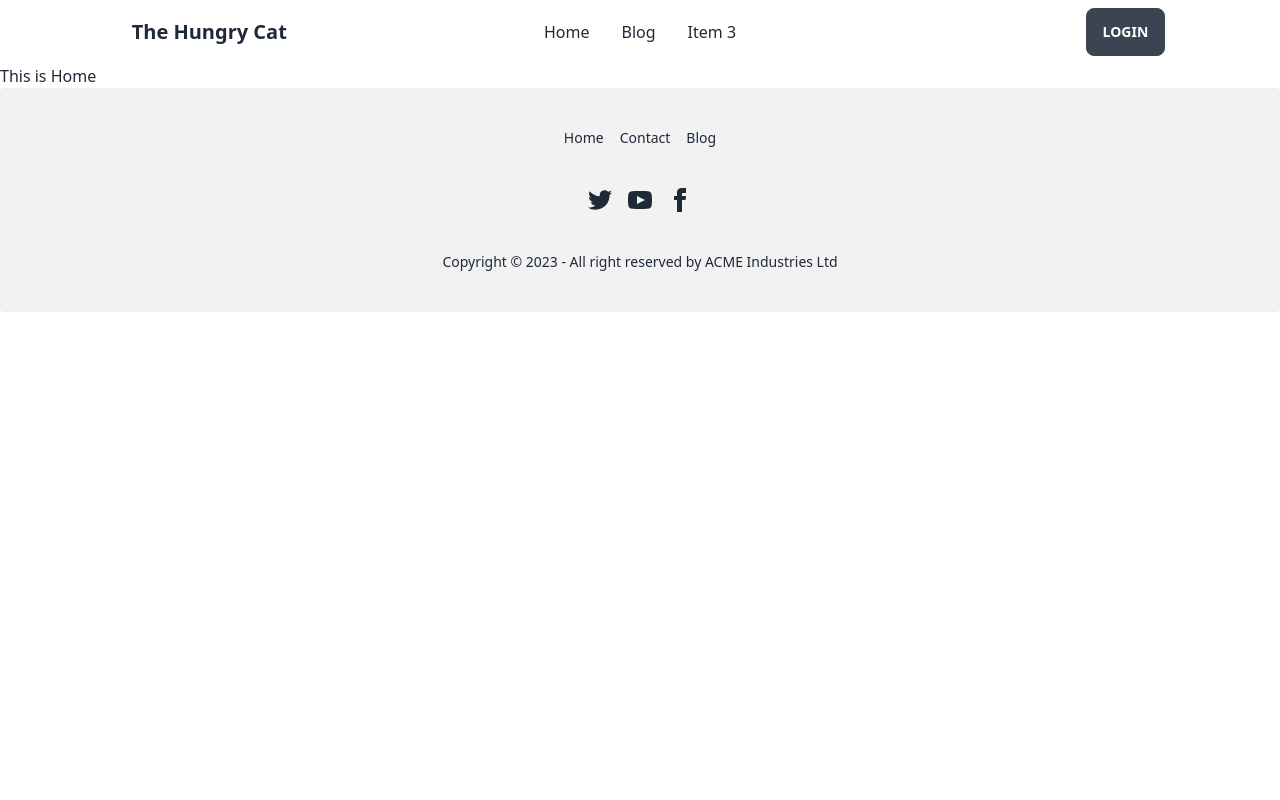
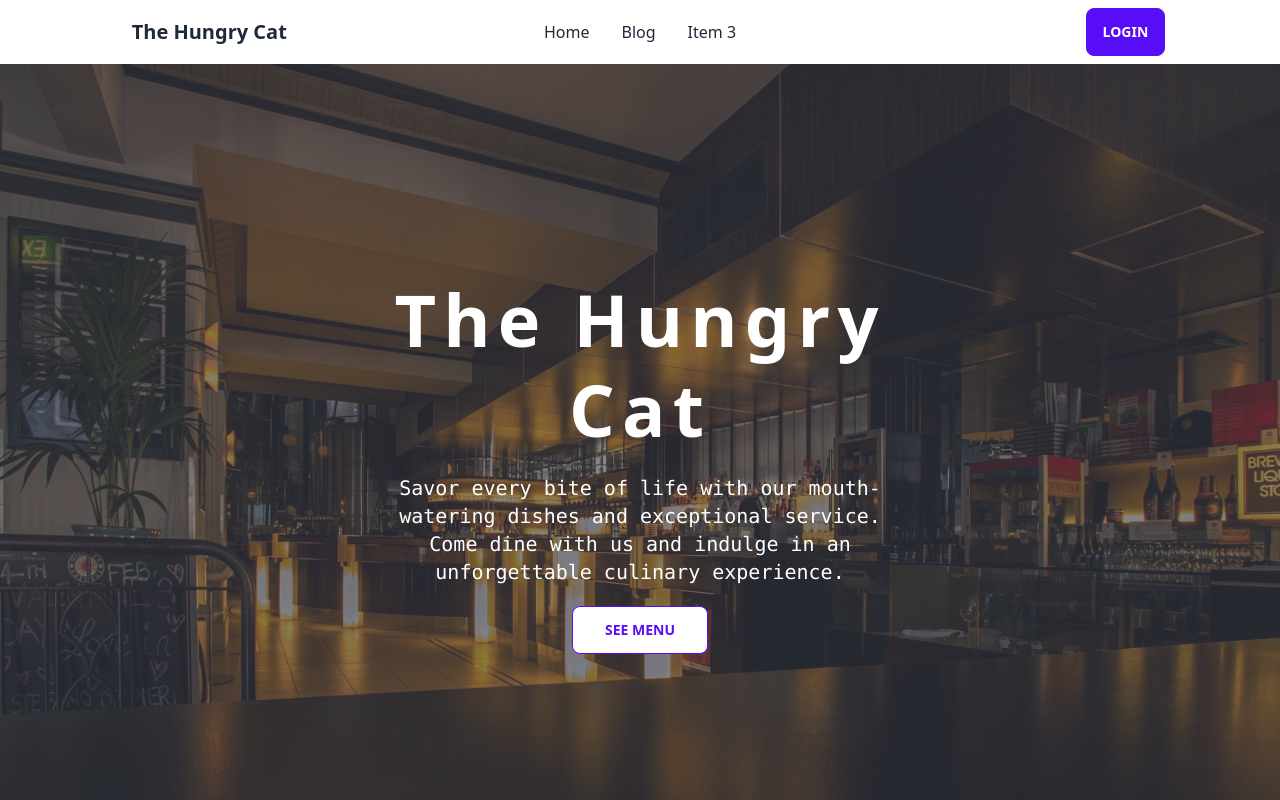
Before and after one commit to DarkAsfu/hungry-cat-client, a React (Vite) app: page / in a window 1280 px wide. Shown: the top 800 px of the page. Built offline with nearby package versions, Linux system fonts and the light colour scheme; no server answers.

Commit message:
Banner section add in home page

```diff
--- /dev/null
+++ b/src/components/pages/Banner/Banner.jsx
@@ -0,0 +1,18 @@
+import React from 'react';
+import banner from '../../../../public/banner.jpg'
+const Banner = () => {
+    return (
+        <div className="hero min-h-screen" style={{backgroundImage: `url(${banner})`}}>
+            <div className="hero-overlay bg-opacity-60"></div>
+            <div className="hero-content text-center text-neutral-content">
+                <div className="max-w-lg">
+                    <h1 className="mb-5 text-7xl font-bold leading-tight tracking-widest">The Hungry Cat</h1>
+                    <p className="mb-5 text-xl font-mono">Savor every bite of life with our mouth-watering dishes and exceptional service. Come dine with us and indulge in an unforgettable culinary experience.</p>
+                    <button className="btn btn-outline btn-primary bg-white px-8">See Menu</button>
+                </div>
+            </div>
+        </div>
+    );
+};
+
+export default Banner;
--- a/src/components/pages/Home/Home.jsx
+++ b/src/components/pages/Home/Home.jsx
@@ -1,9 +1,10 @@
 import React from 'react';
+import Banner from '../Banner/Banner';
 
 const Home = () => {
     return (
         <div>
-            <h2>This is Home</h2>
+            <Banner></Banner>
         </div>
     );
 };
--- a/src/components/pages/shared/Header.jsx
+++ b/src/components/pages/shared/Header.jsx
@@ -42,7 +42,7 @@ const Header = () => {
                         <TriggerRendererProp></TriggerRendererProp>
                     }
                     {
-                        user ? <button onClick={handleLogOut} className="btn">logout</button> : <Link to="/login" className="btn">login</Link>
+                        user ? <button onClick={handleLogOut} className="btn btn-primary">logout</button> : <Link to="/login" className="btn btn-primary">login</Link>
                     }
                 </div>
             </div>
```
Also changed, not shown: public/banner.jpg (added).
